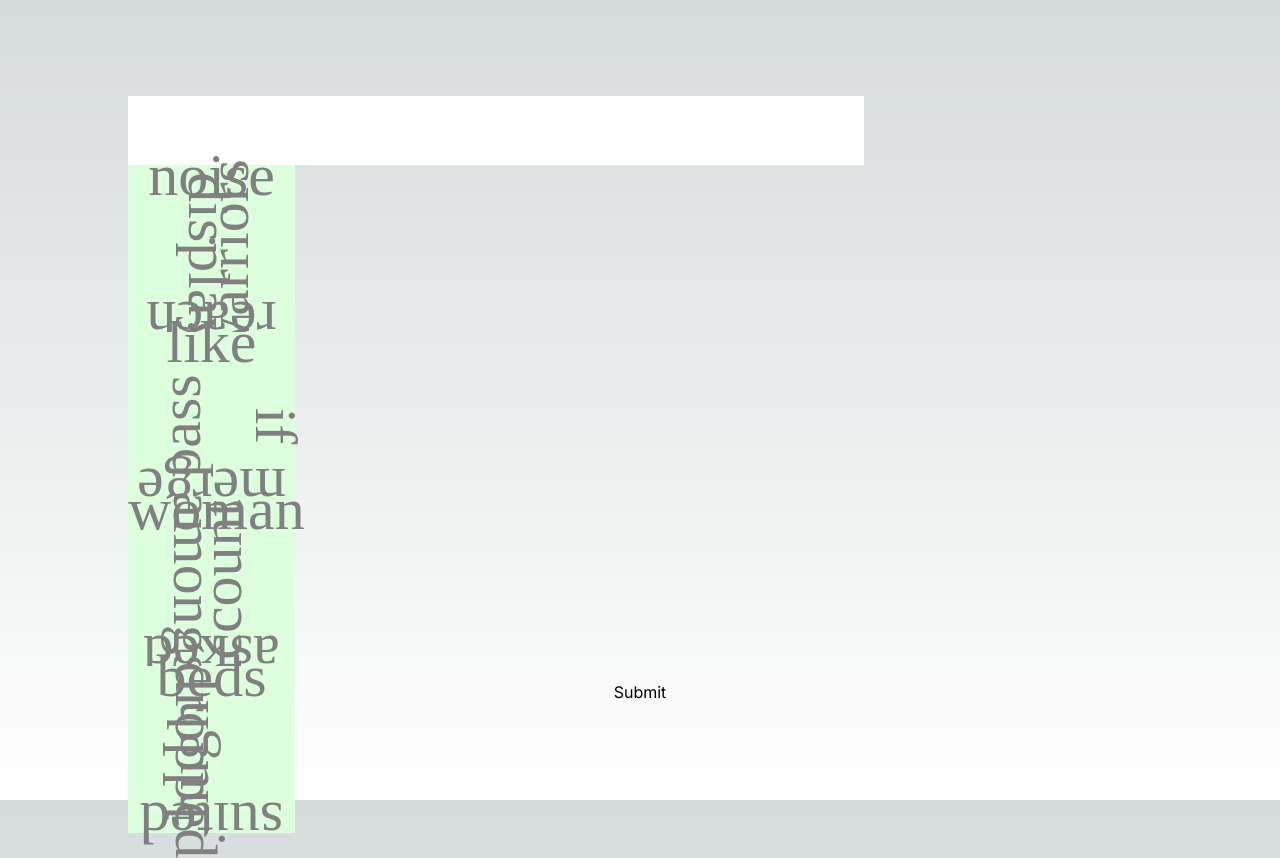
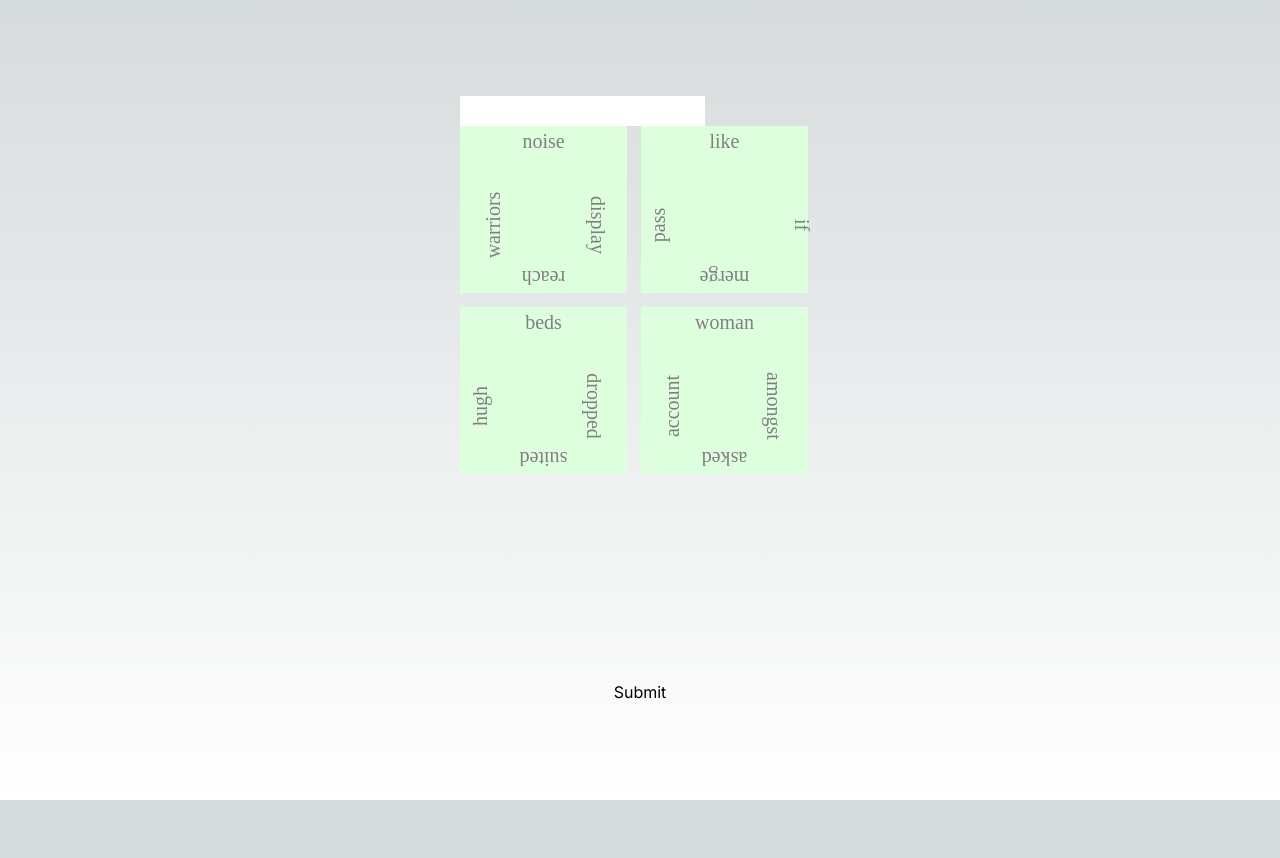
Before and after one commit to nezumi149/nextjs-boilerplate, a Next.js app: page / in a window 1280 px wide. After the commit the page ends 800 px from the top, so only its background shows below. Built offline with nearby package versions, Linux system fonts and the light colour scheme.

Commit message:
try new positions

```diff
--- a/app/page.tsx
+++ b/app/page.tsx
@@ -15,15 +15,20 @@ const Home = () => {
   const [disabled, setDisabled] = useState(false);
 
   return(
-    <main className="flex min-h-screen flex-col items-center justify-between p-24">
-        <div style={{ display: "grid", gridTemplateColumns: "repeat(4, 1fr)", gridGap: 20}} className="z-10 max-w-5xl w-full items-center justify-between font-mono text-sm lg:flex">
-          <div id='fourLeafOuter' style={{ fontSize: 60, fontFamily: 'aga-arabesque', color: 'gray'}}>
-            <Input text={textA} setText={setTextA} disabled={disabled}/>
-            <div id='fourLeafInner'style={{ height:'339px', width:'339px', position:'relative'}}>
-            <Leaf words={wordSample.slice(0,4)}  disabled={disabled} style={{ position: 'absolute', top:0, left: 0}}/>
-            <Leaf words={wordSample.slice(4,8)}  disabled={disabled} style={{ position: 'absolute', top:0, right: 0}}/>
-            <Leaf words={wordSample.slice(8,12)}  disabled={disabled} style={{ position: 'absolute', bottom:0, right: 0}}/>
-            <Leaf words={wordSample.slice(12,16)}  disabled={disabled} style={{ position: 'absolute', bottom:0, left: 0}}/>
+    <main className="flex min-h-screen flex-col items-center justify-between p-24"><div id='fourLeafOuter' style={{ fontSize: 20, fontFamily: 'aga-arabesque', color: 'gray'}}>
+        <Input text={textA} setText={setTextA} disabled={disabled}/>
+          <div id='fourLeafInner'style={{ height:'360px', width:'360px', position:'relative'}}>
+            <div style={{height:'179px', width:'179px', position: 'absolute', top:0, left: 0}}>
+              <Leaf words={wordSample.slice(0,4)}  disabled={disabled}/>
+            </div>
+            <div style={{height:'179px', width:'179px', position: 'absolute', top:0, right: 0}}>
+              <Leaf words={wordSample.slice(4,8)}  disabled={disabled}/>
+            </div>
+            <div style={{height:'179px', width:'179px', position: 'absolute', bottom:0, right: 0}}>
+              <Leaf words={wordSample.slice(8,12)} disabled={disabled}/>
+            </div>
+            <div style={{height:'179px', width:'179px', position: 'absolute', bottom:0, left: 0}}>
+              <Leaf words={wordSample.slice(12,16)} disabled={disabled}/>
             </div>
           </div>
         </div>
```
